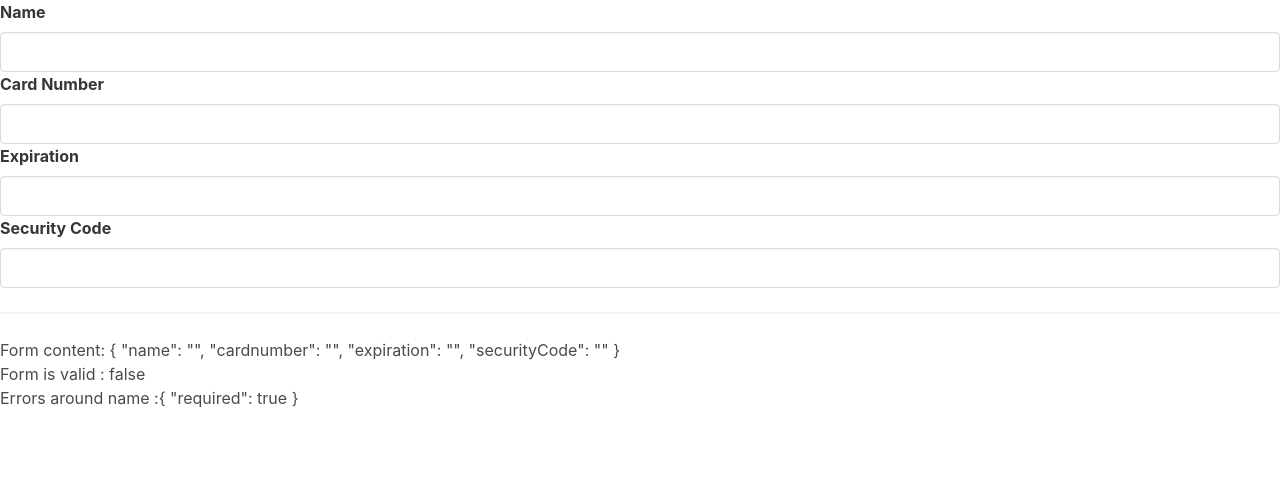
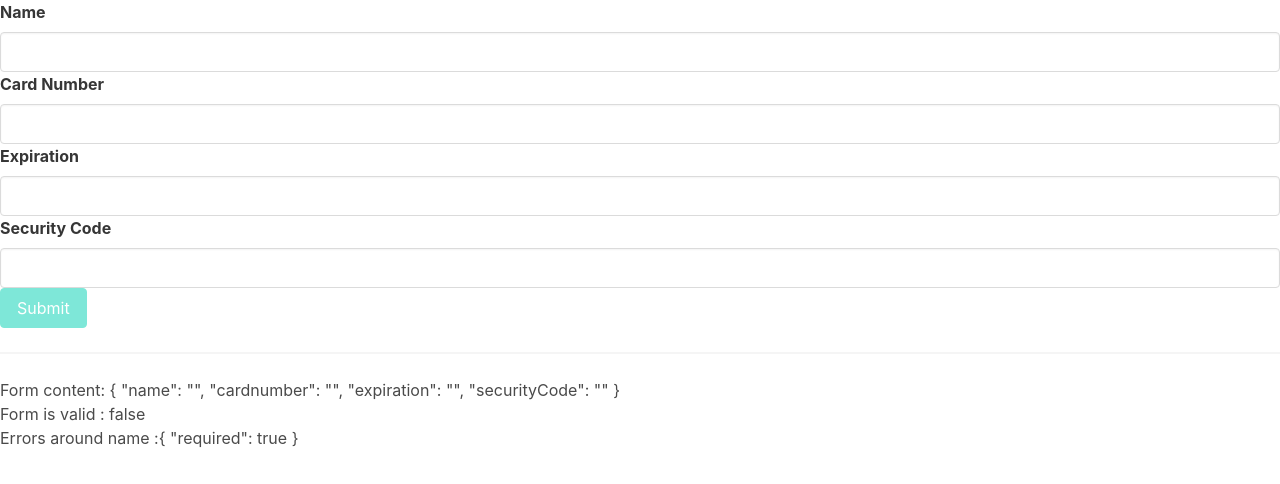
Before and after one commit to milanzec/credit-card, an Angular app: page / in a window 1280 px wide. Shown: the top 484 px of the page. Built offline with nearby package versions, Linux system fonts and the light colour scheme.

Commit message:
submit added

```diff
--- a/src/app/card-form/card-form.component.html
+++ b/src/app/card-form/card-form.component.html
@@ -1,8 +1,9 @@
-<form [formGroup]="cardForm">
+<form [formGroup]="cardForm" (ngSubmit)="onSubmit()">
     <app-input label="Name" [control]="cardForm.controls.name"></app-input>
     <app-input label="Card Number" [control]="cardForm.controls.cardnumber"></app-input>
     <app-input label="Expiration" [control]="cardForm.controls.expiration"></app-input>
     <app-input label="Security Code" [control]="cardForm.controls.securityCode"></app-input>
+    <button class="button is-primary" [disabled]="!cardForm.valid" type="submit">Submit</button>
 </form>
 
 
--- a/src/app/card-form/card-form.component.ts
+++ b/src/app/card-form/card-form.component.ts
@@ -23,4 +23,8 @@
     console.log(this.cardForm.controls.name)
   }
 
+  onSubmit(){
+    console.log('form is submitted')
+  }
+
 }
```
